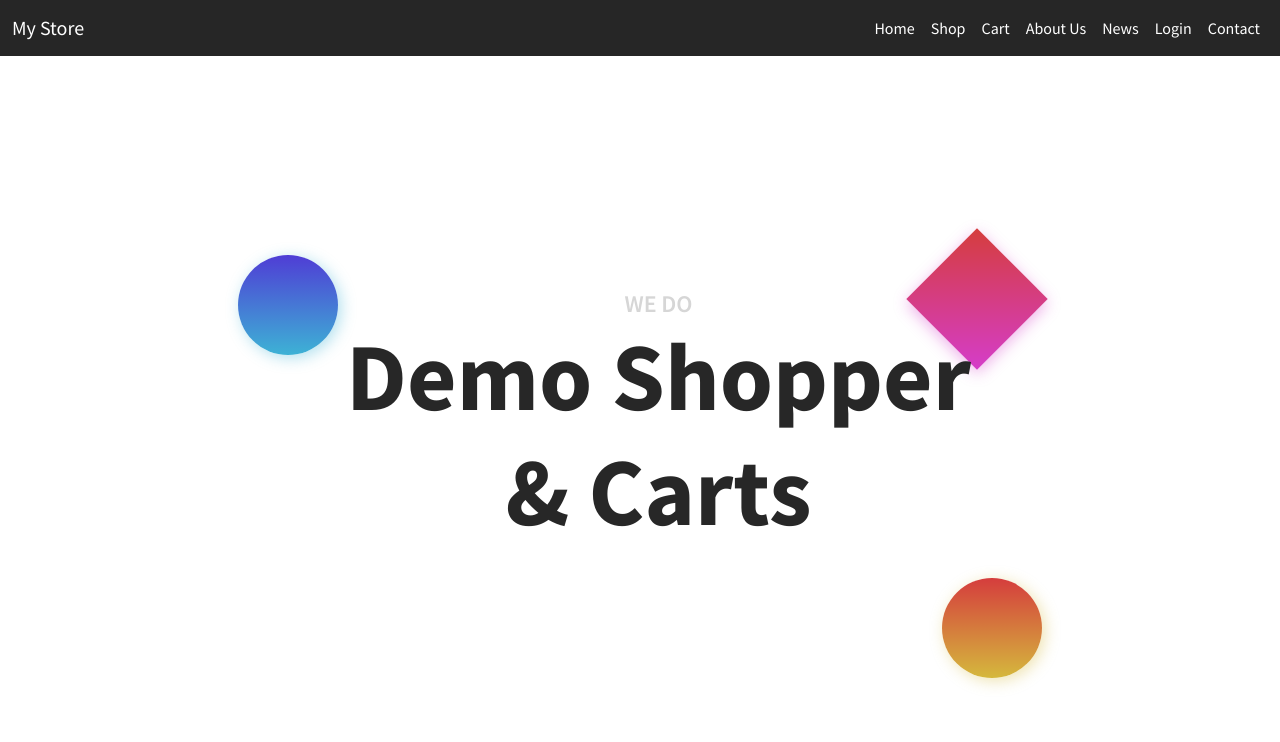
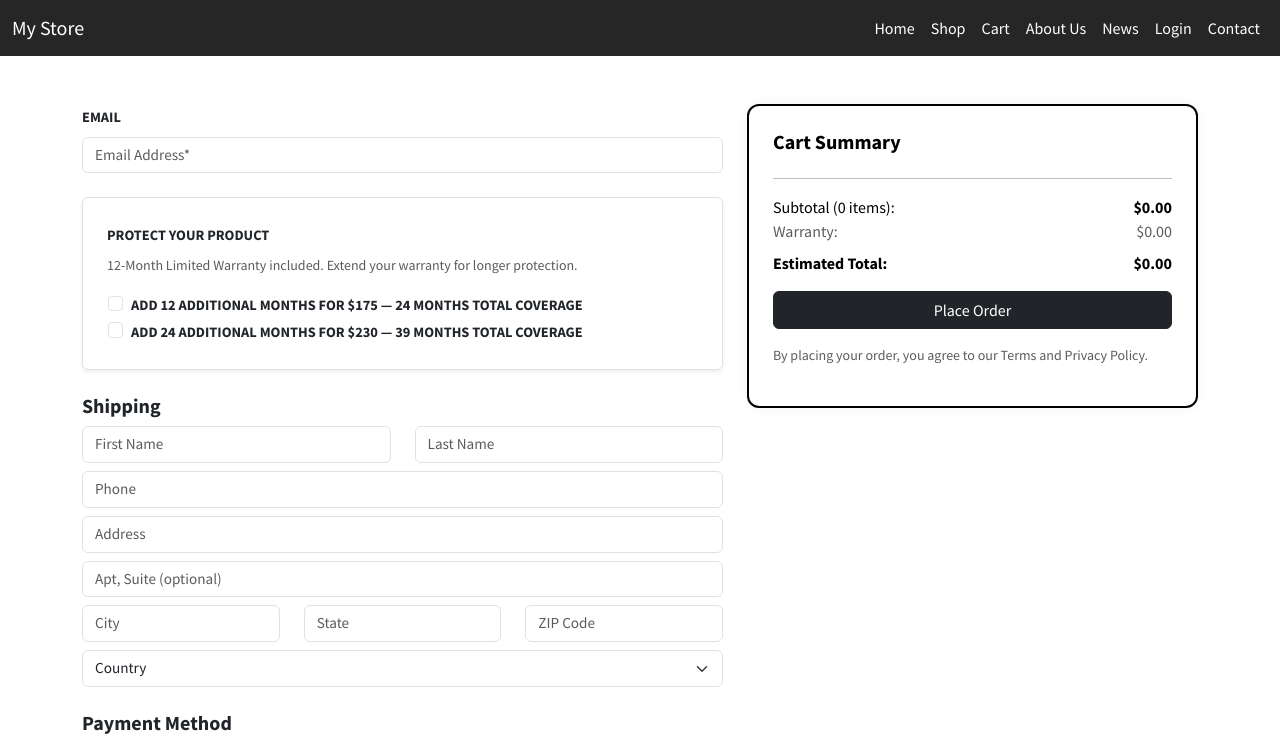
Before and after one commit to Norin209/a3, a Vue app in the folder my-project/: page /#/cart in a window 1280 px wide. Before the commit this address led to /#/news. Shown: the top 742 px of the page. Built offline with nearby package versions, Linux system fonts and the light colour scheme.

Commit message:
Your meaningful commit message

```diff
--- a/my-project/src/pages/Cart.vue
+++ b/my-project/src/pages/Cart.vue
@@ -33,37 +33,33 @@
         <div class="mb-4">
           <h5 class="fw-bold">Shipping</h5>
           <div class="row mb-2">
-            <div class="col">
-              <input v-model="firstName" type="text" class="form-control" placeholder="First Name" />
-            </div>
-            <div class="col">
-              <input v-model="lastName" type="text" class="form-control" placeholder="Last Name" />
-            </div>
+            <div class="col"><input v-model="firstName" class="form-control" placeholder="First Name" /></div>
+            <div class="col"><input v-model="lastName" class="form-control" placeholder="Last Name" /></div>
           </div>
-          <input v-model="phone" type="tel" class="form-control mb-2" placeholder="Phone" />
-          <input v-model="address" type="text" class="form-control mb-2" placeholder="Address" />
-          <input v-model="apt" type="text" class="form-control mb-2" placeholder="Apt, Suite (optional)" />
+          <input v-model="phone" class="form-control mb-2" placeholder="Phone" />
+          <input v-model="address" class="form-control mb-2" placeholder="Address" />
+          <input v-model="apt" class="form-control mb-2" placeholder="Apt, Suite (optional)" />
           <div class="row mb-2">
-            <div class="col"><input v-model="city" type="text" class="form-control" placeholder="City" /></div>
-            <div class="col"><input v-model="state" type="text" class="form-control" placeholder="State" /></div>
-            <div class="col"><input v-model="zip" type="text" class="form-control" placeholder="ZIP Code" /></div>
+            <div class="col"><input v-model="city" class="form-control" placeholder="City" /></div>
+            <div class="col"><input v-model="state" class="form-control" placeholder="State" /></div>
+            <div class="col"><input v-model="zip" class="form-control" placeholder="ZIP Code" /></div>
           </div>
           <select v-model="country" class="form-select">
-            <option disabled>Country</option>
+            <option disabled value="">Country</option>
             <option>Australia</option>
             <option>United States</option>
             <option>Canada</option>
           </select>
         </div>
 
-        <!-- Payment Method -->
+        <!-- Payment -->
         <div class="mb-4">
           <h5 class="fw-bold">Payment Method</h5>
           <div class="p-3 border rounded bg-white shadow-sm">
-            <input type="text" class="form-control mb-2" placeholder="Card Number" />
+            <input class="form-control mb-2" placeholder="Card Number" />
             <div class="row">
-              <div class="col"><input type="text" class="form-control" placeholder="MM/YY" /></div>
-              <div class="col"><input type="text" class="form-control" placeholder="CVV" /></div>
+              <div class="col"><input class="form-control" placeholder="MM/YY" /></div>
+              <div class="col"><input class="form-control" placeholder="CVV" /></div>
             </div>
           </div>
         </div>
@@ -75,16 +71,16 @@
           <h5 class="fw-bold mb-4">Cart Summary</h5>
 
           <div v-for="(item, index) in cartItems" :key="index" class="d-flex align-items-start mb-3">
-            <img :src="item.image" class="me-3 rounded" style="width: 80px; height: 80px; object-fit: cover;" />
+            <img :src="getImage(item.image)" class="me-3 rounded" style="width: 80px; height: 80px; object-fit: cover;" @error="onImageError" />
             <div class="flex-grow-1">
               <h6 class="mb-1 text-dark">{{ item.name }}</h6>
               <p class="small text-muted">{{ item.description }}</p>
               <p class="fw-bold text-dark">
-                ${{ item.price }} × {{ item.quantity || 1 }} = ${{ (item.price * (item.quantity || 1)).toFixed(2) }}
+                ${{ item.price }} × {{ item.quantity }} = ${{ (item.price * item.quantity).toFixed(2) }}
               </p>
               <div class="d-flex align-items-center gap-2">
                 <button class="btn btn-outline-secondary btn-sm" @click="decreaseQuantity(index)">-</button>
-                <span>{{ item.quantity || 1 }}</span>
+                <span>{{ item.quantity }}</span>
                 <button class="btn btn-outline-secondary btn-sm" @click="increaseQuantity(index)">+</button>
               </div>
               <button class="btn btn-outline-danger btn-sm mt-1" @click="removeFromCart(index)">Remove</button>
@@ -105,13 +101,8 @@
             <span>${{ estimatedTotal }}</span>
           </div>
 
-          <button class="btn btn-dark w-100 mt-3" @click="placeOrder">
-            Place Order
-          </button>
-
-          <p class="text-muted mt-3 small">
-            By placing your order, you agree to our Terms and Privacy Policy.
-          </p>
+          <button class="btn btn-dark w-100 mt-3" @click="placeOrder">Place Order</button>
+          <p class="text-muted mt-3 small">By placing your order, you agree to our Terms and Privacy Policy.</p>
         </div>
       </div>
     </div>
@@ -133,13 +124,13 @@ export default {
       city: '',
       state: '',
       zip: '',
-      country: 'Australia',
+      country: '',
       warranty: []
     };
   },
   computed: {
     totalPrice() {
-      return this.cartItems.reduce((sum, item) => sum + item.price * (item.quantity || 1), 0).toFixed(2);
+      return this.cartItems.reduce((sum, item) => sum + item.price * item.quantity, 0).toFixed(2);
     },
     warrantyTotal() {
       return this.warranty.reduce((sum, cost) => sum + parseFloat(cost), 0).toFixed(2);
@@ -149,18 +140,18 @@ export default {
     }
   },
   mounted() {
-    this.cartItems = JSON.parse(localStorage.getItem('cart')) || [];
+    this.cartItems = (JSON.parse(localStorage.getItem('cart')) || []).map(item => ({
+      ...item,
+      quantity: item.quantity || 1
+    }));
   },
   methods: {
     placeOrder() {
-      const requiredFields = [
+      const fields = [
         this.email, this.firstName, this.lastName, this.phone,
         this.address, this.city, this.state, this.zip, this.country
       ];
-
-      const allFilled = requiredFields.every(field => field.trim() !== '');
-
-      if (!allFilled) {
+      if (fields.some(f => f.trim() === '')) {
         alert("❗ Please fill out all required fields before placing the order.");
         return;
       }
@@ -175,9 +166,6 @@ export default {
       localStorage.setItem('cart', JSON.stringify(this.cartItems));
     },
     increaseQuantity(index) {
-      if (!this.cartItems[index].quantity) {
-        this.cartItems[index].quantity = 1;
-      }
       this.cartItems[index].quantity++;
       localStorage.setItem('cart', JSON.stringify(this.cartItems));
     },
@@ -186,6 +174,12 @@ export default {
         this.cartItems[index].quantity--;
         localStorage.setItem('cart', JSON.stringify(this.cartItems));
       }
+    },
+    getImage(path) {
+      return process.env.BASE_URL + path.replace(/^\//, '');
+    },
+    onImageError(e) {
+      e.target.src = process.env.BASE_URL + 'image/fallback.jpeg';
     }
   }
 };
@@ -193,38 +187,21 @@ export default {
 
 <style scoped>
 .checkout-card {
-  background-color: #fff !important;
-  color: #000 !important;
+  background-color: #fff;
+  color: #000;
   border: 2px solid #000;
   border-radius: 12px;
   padding: 24px;
   box-shadow: 0 0 12px rgba(0, 0, 0, 0.05);
-  position: relative;
-  z-index: 2;
   max-height: none;
   overflow-y: auto;
 }
-
-.checkout-card .hover-button-row {
-  display: none !important;
-}
-
 label {
   font-size: 0.9rem;
   font-weight: bold;
   text-transform: uppercase;
 }
-
-.card {
-  border-radius: 10px;
-}
-
-.form-check-label {
-  font-size: 0.9rem;
-}
-
-input,
-select {
+input, select {
   font-size: 0.95rem;
 }
 </style>
--- a/my-project/src/pages/Home.vue
+++ b/my-project/src/pages/Home.vue
@@ -48,7 +48,7 @@
     <!-- Best Seller Carousel Section -->
     <div class="section best-sellers">
       <div class="sectionWrapper">
-        <h6>popular</h6>
+        <h6><b>popular</b></h6>
         <h2>Best Sellers</h2>
         <div class="carousel">
           <div class="carousel-card">
@@ -76,17 +76,17 @@ export default {
         {
           name: 'Sweater',
           desc: 'Warm and cozy for any season.',
-          img: require('@/assets/sweater.jpeg')
+          img: process.env.BASE_URL + 'image/sweater.jpeg'
         },
         {
           name: 'Sneakers',
           desc: 'Perfect for running or everyday use.',
-          img: require('@/assets/shoes.jpeg')
+          img: process.env.BASE_URL + 'image/shoes.jpeg'
         },
         {
           name: 'T-Shirt',
           desc: 'Lightweight and stylish.',
-          img: require('@/assets/tshirt.jpeg')
+          img: process.env.BASE_URL + 'image/tshirt.jpeg'
         }
       ]
     };
@@ -103,6 +103,5 @@ export default {
 </script>
 
 <style scoped>
-
 @import url('@/assets/newhome.css');
 </style>
--- a/my-project/src/pages/ProductList.vue
+++ b/my-project/src/pages/ProductList.vue
@@ -2,7 +2,7 @@
   <div class="container py-5">
     <h2 class="mb-4">Shop Products</h2>
 
-    <!-- 🔹 Category Filter -->
+    <!-- Category Filter -->
     <div class="mb-4">
       <label class="me-2">Filter by Category:</label>
       <select v-model="selectedCategory" class="form-select w-auto d-inline-block">
@@ -11,7 +11,7 @@
       </select>
     </div>
 
-    <!-- 🔹 Product Grid -->
+    <!-- Product Grid -->
     <div class="row">
       <div class="col-md-4 mb-4" v-for="product in filteredProducts" :key="product.id">
         <div
@@ -19,21 +19,15 @@
           @mouseenter="hovered = product.id"
           @mouseleave="hovered = null"
         >
-          <!-- Product Image -->
-          <img :src="product.image" class="card-img-top product-img" :alt="product.name" />
+          <img :src="getImage(product.image)" class="card-img-top product-img" :alt="product.name" @error="onImageError" />
 
-          <!-- Product Info -->
           <div class="card-body">
             <h5 class="card-title">{{ product.name }}</h5>
             <p class="card-text">{{ product.description }}</p>
             <p class="fw-bold">${{ product.price }}</p>
           </div>
 
-          <!-- View / Order buttons (only when hovered & no modal) -->
-          <div
-            v-if="hovered === product.id && !sliderMode"
-            class="hover-button-row"
-          >
+          <div v-if="hovered === product.id && !sliderMode" class="hover-button-row">
             <button class="btn btn-dark px-4 fw-bold" @click="handleView(product.id)">View</button>
             <button class="btn btn-dark px-4 fw-bold" @click="addToCart(product)">Order</button>
           </div>
@@ -41,23 +35,19 @@
       </div>
     </div>
 
-    <!-- 🔍 Slider Modal like homepage -->
+    <!-- Slider Modal -->
     <div v-if="sliderMode" class="slider-modal" @click.self="closeSlider">
       <div class="slider-card">
-        <img :src="currentProduct.image" class="slider-image" :alt="currentProduct.name" />
-
+        <img :src="getImage(currentProduct.image)" class="slider-image" :alt="currentProduct.name" @error="onImageError" />
         <div class="slider-content">
           <h3>{{ currentProduct.name }}</h3>
           <p class="description">{{ currentProduct.description }}</p>
           <p class="price fw-bold">${{ currentProduct.price }}</p>
         </div>
-
-        <!-- Navigation Controls -->
         <div class="slider-controls">
           <button @click="prevProduct">←</button>
           <button @click="nextProduct">→</button>
         </div>
-
         <button class="btn btn-outline-secondary mt-3" @click="closeSlider">Close</button>
       </div>
     </div>
@@ -71,39 +61,36 @@ export default {
   name: 'ProductList',
   data() {
     return {
-      selectedCategory: '',   // current category filter
-      hovered: null,          // hovered product id
-      zoomed: null,           // id of product shown in slider modal
-      sliderMode: false,      // is the slider modal open?
-      products,               // imported static product list
-      cart: []                // local cart state (for now)
+      selectedCategory: '',
+      hovered: null,
+      zoomed: null,
+      sliderMode: false,
+      products,
+      cart: []
     };
   },
   computed: {
     uniqueCategories() {
-      // List of unique categories from all products
       return [...new Set(this.products.map(p => p.category))];
     },
     filteredProducts() {
-      // Show all products or only ones in selected category
       return !this.selectedCategory
         ? this.products
         : this.products.filter(p => p.category === this.selectedCategory);
     },
     currentProduct() {
-      // Find the zoomed product by ID
       return this.products.find(p => p.id === this.zoomed);
     }
   },
   methods: {
     addToCart(product) {
       this.cart.push(product);
-      localStorage.setItem('cart', JSON.stringify(this.cart)); // save cart
+      localStorage.setItem('cart', JSON.stringify(this.cart));
       alert(`${product.name} added to cart!`);
     },
     handleView(id) {
-      this.hovered = null;   // clear hover
-      this.zoomed = id;      // open clicked product
+      this.hovered = null;
+      this.zoomed = id;
       this.sliderMode = true;
     },
     closeSlider() {
@@ -119,6 +106,12 @@ export default {
       const index = this.products.findIndex(p => p.id === this.zoomed);
       const prevIndex = (index - 1 + this.products.length) % this.products.length;
       this.zoomed = this.products[prevIndex].id;
+    },
+    onImageError(e) {
+      e.target.src = process.env.BASE_URL + 'image/fallback.jpeg';
+    },
+    getImage(path) {
+      return process.env.BASE_URL + path.replace(/^\//, '');
     }
   }
 };
@@ -130,12 +123,10 @@ export default {
   height: 200px;
 }
 
-/* 🔧 Fix overlays */
 .custom-product-card::after {
   display: none !important;
 }
 
-/* ✅ Hover buttons below each card */
 .hover-button-row {
   position: absolute;
   bottom: 15px;
@@ -146,12 +137,10 @@ export default {
   z-index: 10;
 }
 
-/* ❌ Hide hover buttons when modal is active */
 .slider-modal ~ .row .hover-button-row {
   display: none !important;
 }
 
-/* 🔍 Modal layout */
 .slider-modal {
   position: fixed;
   top: 0;
@@ -166,7 +155,6 @@ export default {
   padding: 20px;
 }
 
-/* 🔍 Modal card */
 .slider-card {
   background: white;
   border-radius: 16px;
@@ -177,7 +165,6 @@ export default {
   box-shadow: 0 0 20px rgba(0, 0, 0, 0.3);
 }
 
-/* 🔍 Image inside modal */
 .slider-image {
   width: 100%;
   border-radius: 12px;
@@ -186,7 +173,6 @@ export default {
   margin-bottom: 20px;
 }
 
-/* 🔍 Text */
 .slider-content h3 {
   font-size: 1.8rem;
   margin-bottom: 8px;
@@ -201,7 +187,6 @@ export default {
   font-weight: bold;
 }
 
-/* 🔁 Arrows */
 .slider-controls {
   display: flex;
   justify-content: space-between;
--- a/my-project/src/router.js
+++ b/my-project/src/router.js
@@ -1,4 +1,4 @@
-import { createRouter, createWebHistory } from 'vue-router';
+import { createRouter, createWebHashHistory } from 'vue-router';
 import Home from './pages/Home.vue';
 import About from './pages/About.vue';
 import ProductList from './pages/ProductList.vue';
@@ -18,7 +18,7 @@ const routes = [
 ];
 
 const router = createRouter({
-  history: createWebHistory(),
+  history: createWebHashHistory(), // ← changed this line
   routes,
   scrollBehavior() {
     return { top: 0 };
--- a/my-project/vue.config.js
+++ b/my-project/vue.config.js
@@ -1,4 +1,8 @@
 const { defineConfig } = require('@vue/cli-service')
 module.exports = defineConfig({
-  transpileDependencies: true
+  publicPath: './',
+  transpileDependencies: true,
+  devServer: {
+    historyApiFallback: true
+  }
 })
```
Also changed, not shown: my-project/src/pages/Checkout.vue (deleted), 1 other file (tests, documents, lock files or other folders).
